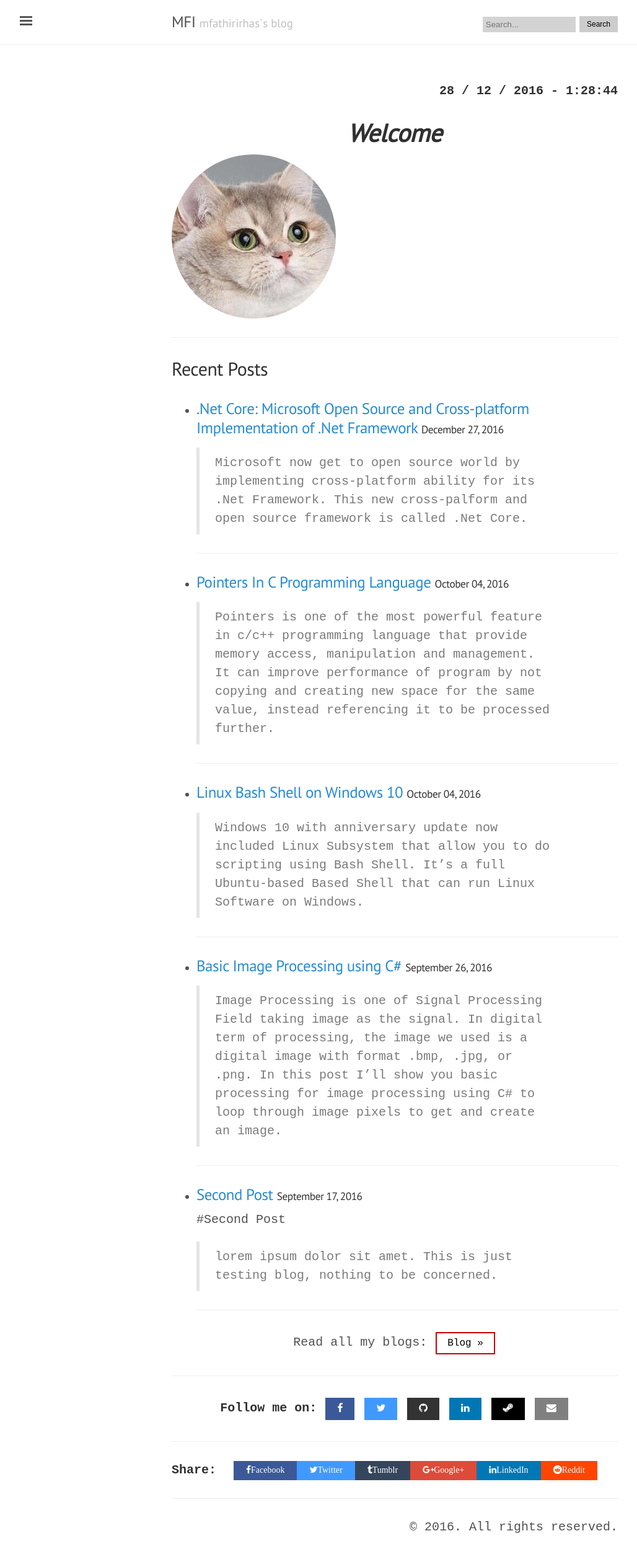
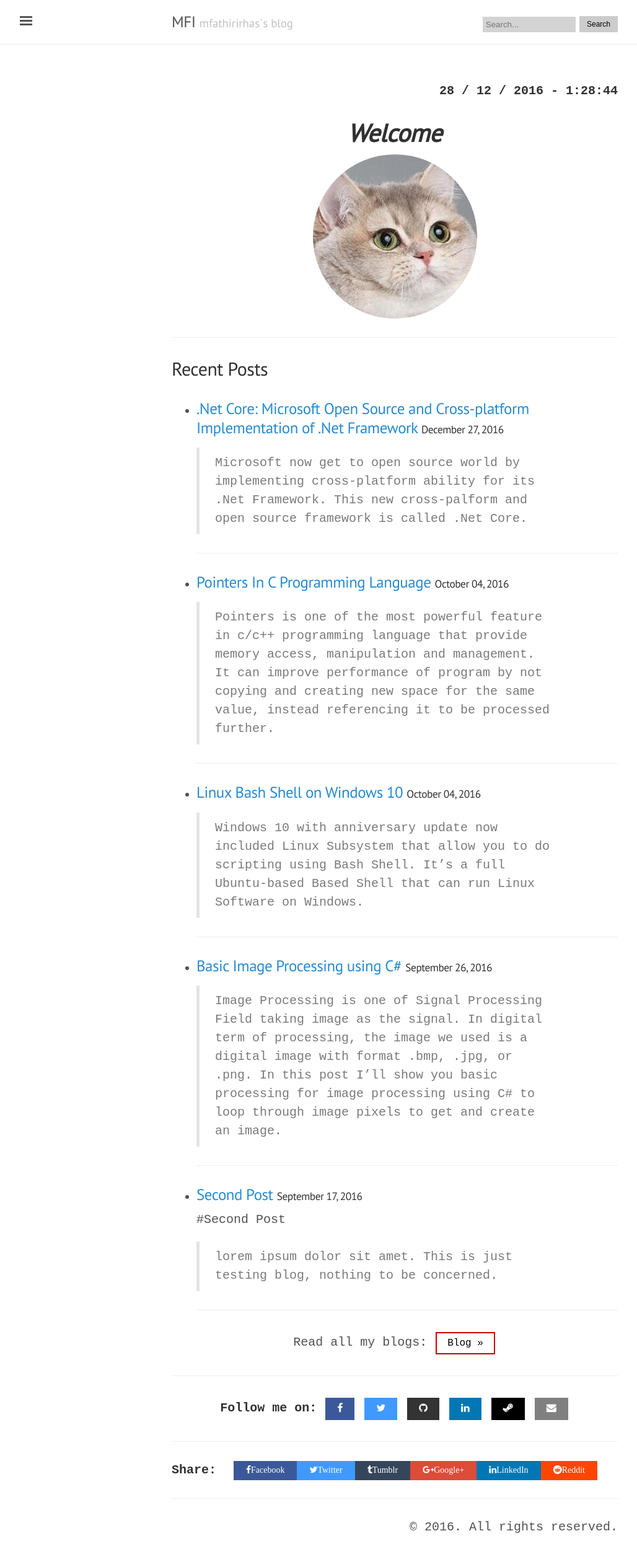
Before and after one commit to mfirhas/mfathirirhas.github.io, a Jekyll site: the page built from index.html, in a window 1280 px wide. Shown: the whole page at 62% size, without its empty margins (3-1031 px from the left). Built offline with Jekyll 4.4.1, drawn with Linux system fonts in a browser that asks for light colours; nearby versions of some CDN libraries; comment, search, counter and statistics services are not loaded.

Commit message:
center profil pict

```diff
--- a/index.html
+++ b/index.html
@@ -30,7 +30,7 @@ title: MFI - MFathirIrhas's Blog
 <center><h1><b><i>Welcome</i></b></h1></center>
 <!-- <img src="public/background.jpg" id="fullscreen"> -->
 <!--<center><img src="public/wutsup.gif" id="fullscreen"></center>-->
-<img class="img-circle" src="public/profil.jpg">
+<center><img class="img-circle" src="public/profil.jpg"></center>
 <hr>
 
 <!-- Recent Post -->
```
